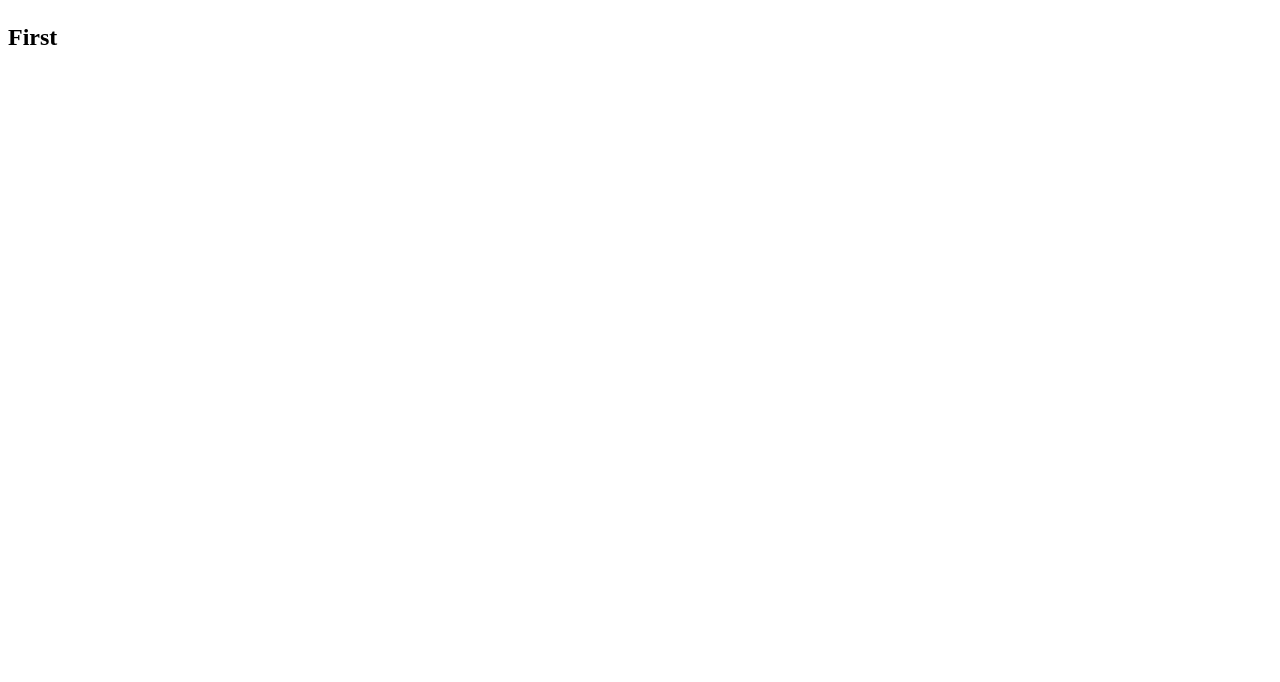
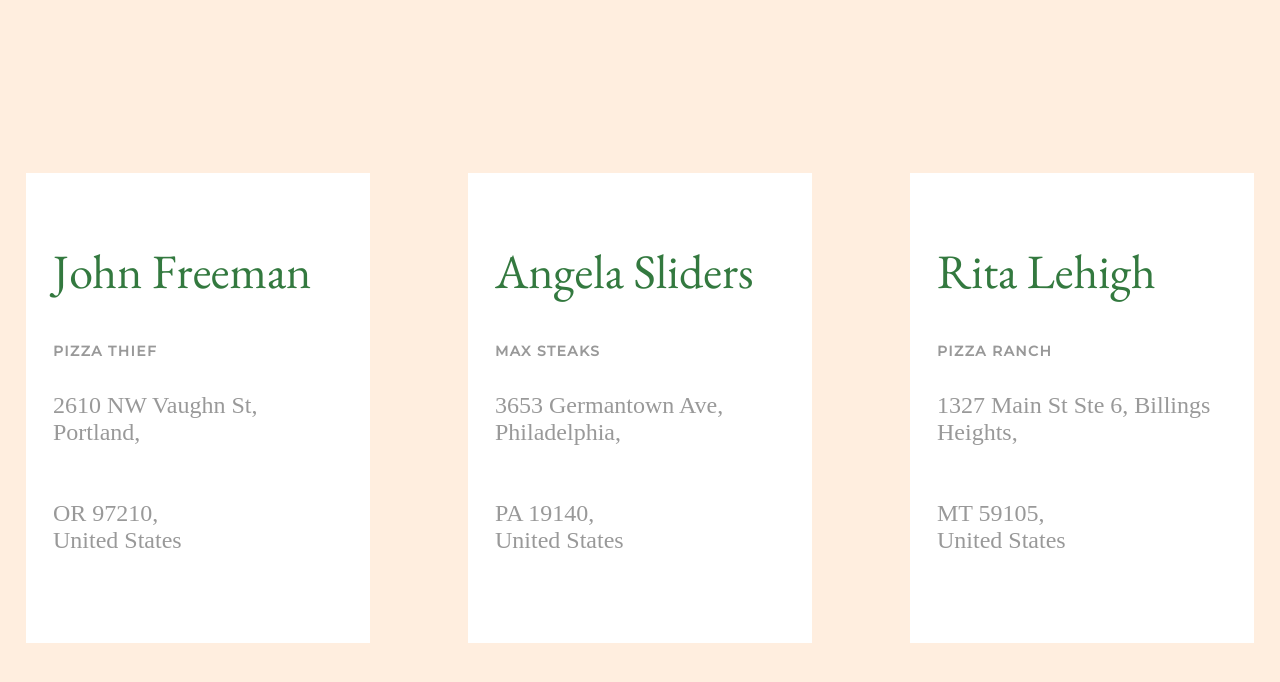
Before and after one commit to kriszti0230/uibuild-biz-cards, a plain HTML site: page frontend/index.html in a window 1280 px wide. Drawn offline with nearby package versions, Linux system fonts and the light colour scheme.

Commit message:
final version

```diff
--- a/frontend/index.html
+++ b/frontend/index.html
@@ -4,17 +4,28 @@
 	<meta charset="UTF-8">
 	<meta http-equiv="X-UA-Compatible" content="IE=edge">
 	<meta name="viewport" content="width=device-width, initial-scale=1.0">
+	<link rel="preconnect" href="https://fonts.googleapis.com">
+<link rel="preconnect" href="https://fonts.gstatic.com" crossorigin>
+<link href="https://fonts.googleapis.com/css2?family=EB+Garamond:wght@400;500&family=Montserrat:wght@500&display=swap" rel="stylesheet">
+<link rel="stylesheet" href="style.css">
 	<title>This is FRONTEND</title>
 </head>
 <body>
-	<div id="root"></div>
 	<div>
-		<h2>
-			<p>First </p>
-		</h2>
+		<h2>John Freeman</h2>
+		<h6>Pizza Thief</h6>
+		<p>2610 NW Vaughn St, Portland, <br><br><br>OR 97210, <br>United States</p>
 	</div>
-	<div></div>
-	<div></div>
+	<div>
+		<h2>Angela Sliders</h2>
+		<h6>Max Steaks</h6>
+		<p>3653 Germantown Ave, Philadelphia, <br><br><br> PA 19140, <br> United States</p>
+	</div>
+	<div>
+		<h2>Rita Lehigh</h2>
+		<h6>Pizza Ranch</h6>
+		<p>1327 Main St Ste 6, Billings Heights, <br><br><br> MT 59105, <br> United States</p>
+	</div>
 
 
 </body>
--- a/frontend/style.css
+++ b/frontend/style.css
@@ -1,11 +1,52 @@
 body {
+
     background-color: #ffeedf;
+
+
 }
 
 div {
     width: 290px;
     height: 416px;
     background-color: #fff;
-    gap: 62px;
     padding: 27px;
+    margin: auto;
+
+
 }
+
+h2 {
+    color: #33793f;
+    font-size: 48px;
+    font-family: 'EB Garamond', serif;
+    font-weight: normal;
+}
+
+h6 {
+    color: #999;
+    font-size: 14px;
+    font-family: 'Montserrat', sans-serif;
+    font-weight: medium;
+    letter-spacing: 0.1em;
+    text-transform: uppercase;
+}
+
+p {
+    color: #999;
+    font-size: 24px;
+    width: 190px
+    font-family: 'EB Garamond', serif;
+    font-weight: normal;
+}
+
+@media screen and (min-width: 1200px) {
+        body {
+            display: flex;
+            height: 100vh;
+            gap: 62px;
+            justify-content: center;
+            align-items: center;
+
+        }
+
+}
```
